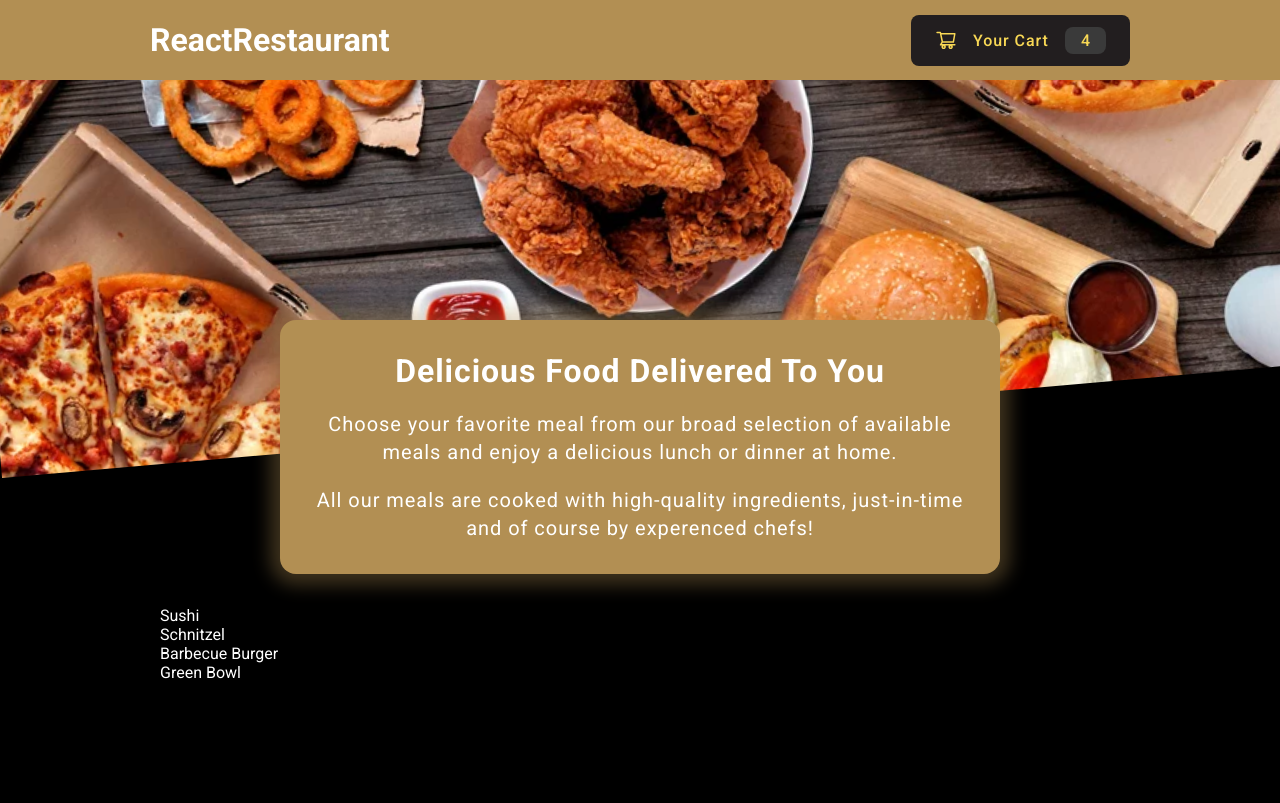
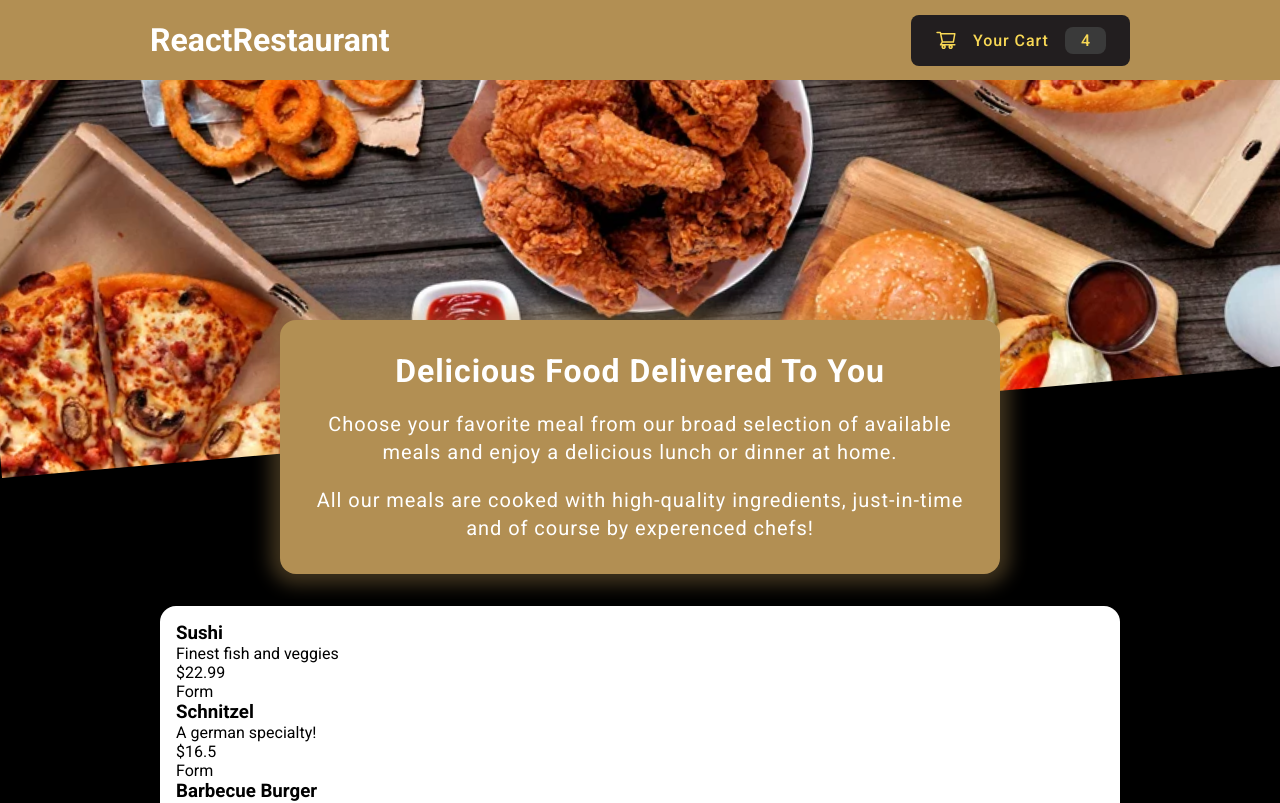
Before and after one commit to VladimirVolvakov/food-order-react-app, a React (Create React App) app: page / in a window 1280 px wide. Shown: the top 803 px of the page. Built offline with nearby package versions, Linux system fonts and the light colour scheme; the HTML template or start-up script is replaced by a standard one.

Commit message:
feat: add markup for MealsListItem component

```diff
--- a/src/components/Food/AvailableMeals.jsx
+++ b/src/components/Food/AvailableMeals.jsx
@@ -1,18 +1,27 @@
 // Styles:
 import { ListOfMeals, Meals } from "./AvailableMeals.styles";
+// UI component:
+import Card from "../UI/Card";
+// Component:
+import MealsListItem from "./MealsListItem";
 // Data:
 import { DUMMY_DATA_MEALS } from "../../mealsData";
 
 const AvailableMeals = () => {
   return (
     <Meals>
-      <ListOfMeals>
-        { DUMMY_DATA_MEALS.map(item => (
-          <li>
-            {item.name}
-          </li>
-        ))}
-      </ListOfMeals>
+      <Card>
+        <ListOfMeals>
+          { DUMMY_DATA_MEALS.map(item => (
+            <MealsListItem
+              key={item.id}
+              name={item.name}
+              description={item.description}
+              price={item.price}
+            />
+          ))}
+        </ListOfMeals>
+      </Card>
     </Meals>
   );
 };
--- a/src/components/Food/MealsList.jsx
+++ b/src/components/Food/MealsList.jsx
@@ -1,15 +1,13 @@
 // Components:
 import AvailableMeals from "./AvailableMeals";
 import MealsSummary from "./MealsSummary";
-// Styles:
-import { Container } from "./MealsList.styles";
 
 const MealsList = () => {
   return (
-    <Container>
+    <>
       <MealsSummary />
       <AvailableMeals />
-    </Container>
+    </>
   );
 };
 
--- a/src/components/Food/MealsList.styles.js
+++ /dev/null
@@ -1,5 +0,0 @@
-import styled from "styled-components";
-
-export const Container = styled.div`
-  color: white;
-`;
--- /dev/null
+++ b/src/components/Food/MealsListItem.jsx
@@ -0,0 +1,17 @@
+// Styles:
+import { FormContainer, Item, ItemDescription, ItemInfo, ItemName, ItemPrice } from "./MealsListItem.styles";
+
+const MealsListItem = ({ name, description, price}) => {
+  return (
+    <Item>
+      <ItemInfo>
+        <ItemName>{name}</ItemName>
+        <ItemDescription>{description}</ItemDescription>
+        <ItemPrice>${price}</ItemPrice>
+      </ItemInfo>
+      <FormContainer>Form</FormContainer>
+    </Item>
+  );
+};
+
+export default MealsListItem;
--- /dev/null
+++ b/src/components/Food/MealsListItem.styles.js
@@ -0,0 +1,13 @@
+import styled from "styled-components";
+
+export const Item = styled.li``;
+
+export const ItemInfo = styled.div``;
+
+export const ItemName = styled.h3``;
+
+export const ItemDescription = styled.div``;
+
+export const ItemPrice = styled.div``;
+
+export const FormContainer = styled.div``;
```
